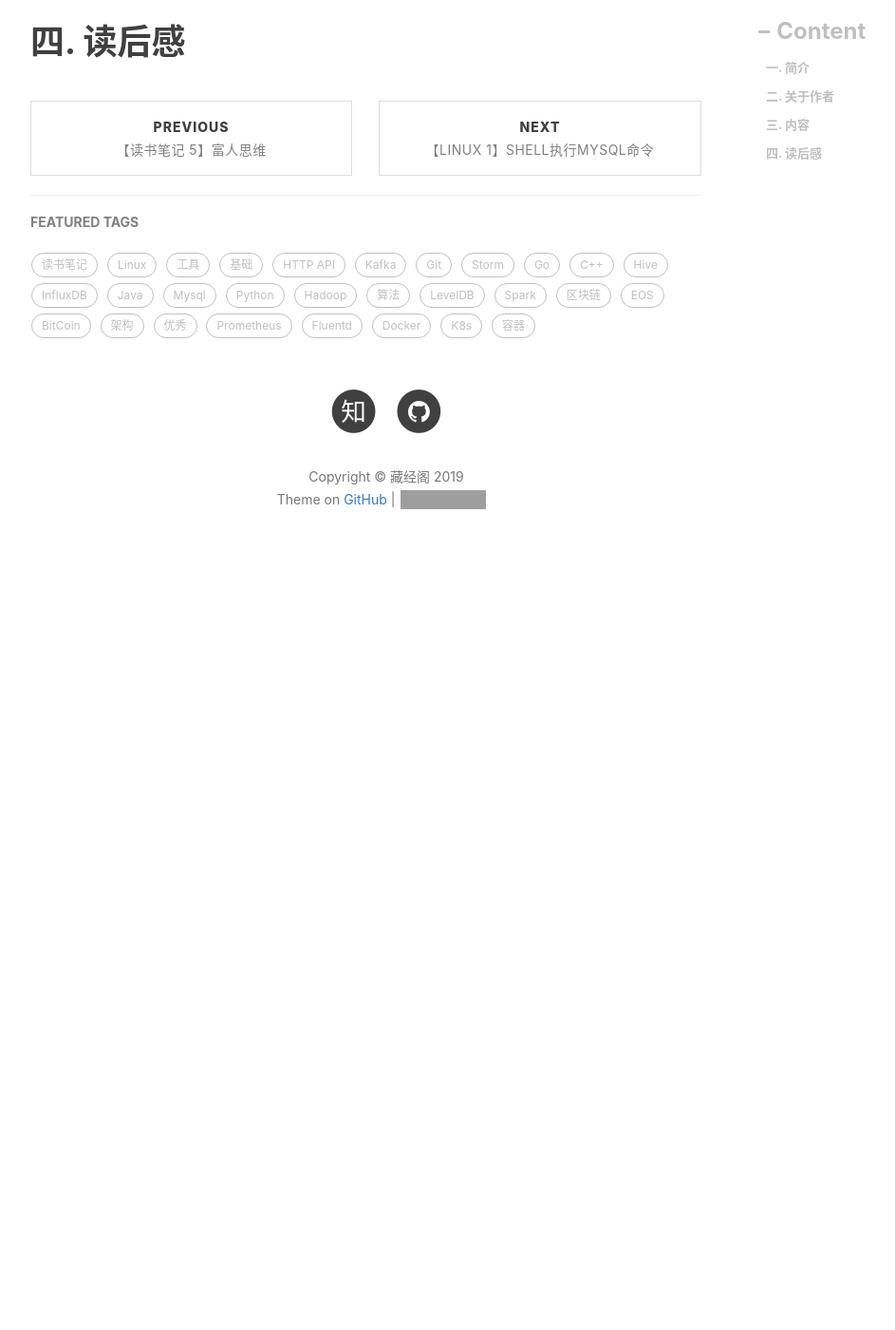
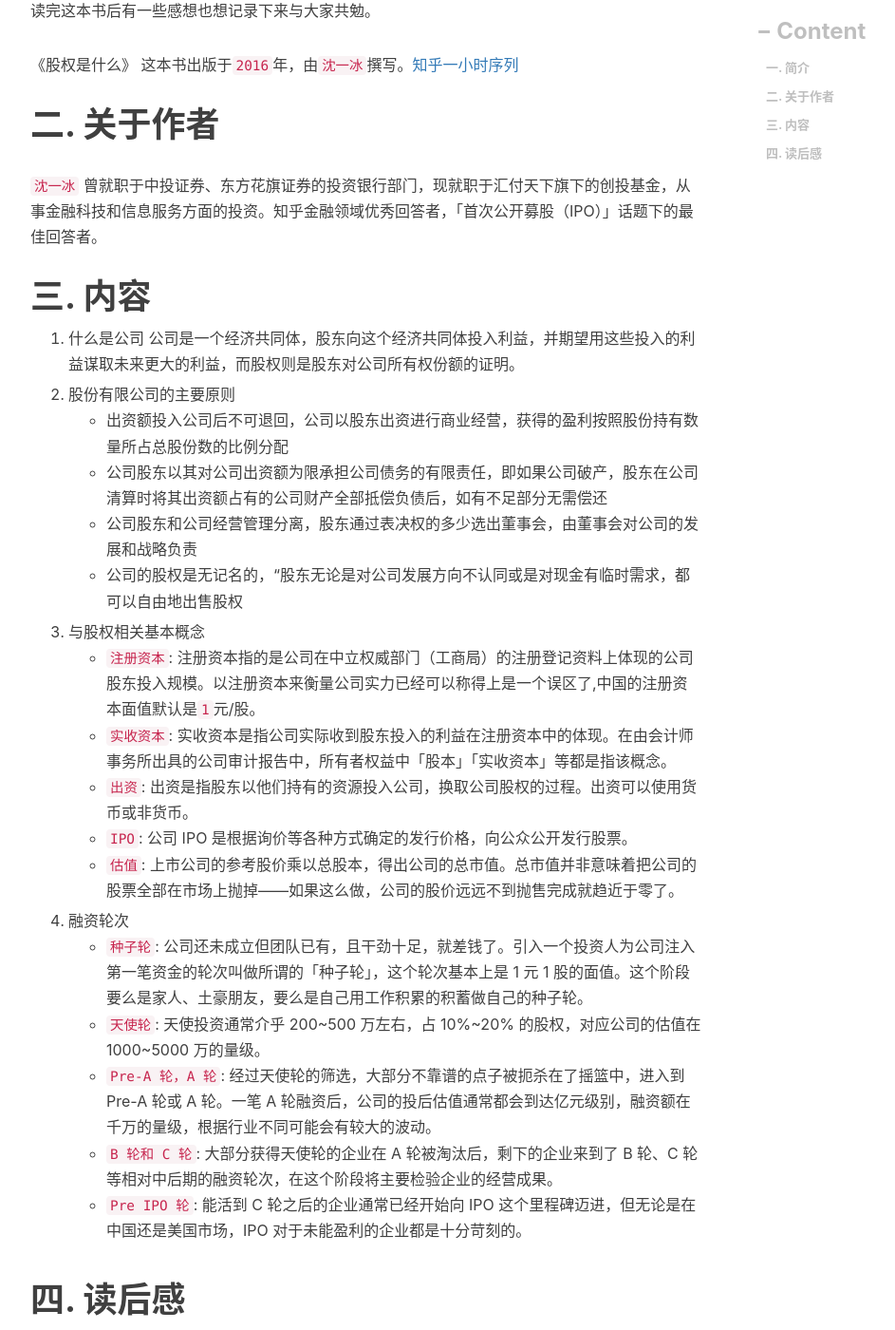
Before and after one commit to engru/chenguolin.github.io, a Jekyll site: the page built from _posts/2016-01-05-【读书笔记-6】股权是什么.md, in a window 1280 px wide and 1400 px high, scrolled down 690 px. Shown: the whole window at 95% size, without its empty margins (233-1176 px from the left). Built offline with Jekyll 4.4.1, drawn with Linux system fonts in a browser that asks for light colours; nearby versions of some CDN libraries; comment, search, counter and statistics services are not loaded; before the commit the page ends 1320 px from its top, so only the background shows below that; some of the changed text lies outside the part shown; grey boxes are pictures that could not be loaded.

Commit message:
Update 2016-01-05-【读书笔记-6】股权是什么.md

```diff
--- a/_posts/2016-01-05-【读书笔记-6】股权是什么.md
+++ b/_posts/2016-01-05-【读书笔记-6】股权是什么.md
@@ -7,12 +7,38 @@ tags:          #标签
 ---
 
 # 一. 简介
+前几周看完了知乎一小时序列 `沈一冰`老师写的《股权是什么》这本书。书是微信读书推荐的，于是前前后后就花了几个小时看了一下，大概了解了围绕在`股权`2个字相关的内容，自己感觉收获很大。
 
+这篇文章主要是简单的总结一下这本书说的主要内容，我会提炼出自己认为比较重要的一些点，同时读完这本书后有一些感想也想记录下来与大家共勉。
+
+《股权是什么》 这本书出版于`2016`年，由`沈一冰`撰写。[知乎一小时序列](https://github.com/chenguolin/chenguolin.github.io/tree/master/data/pdf/%E7%9F%A5%E4%B9%8E%E4%B8%80%E5%B0%8F%E6%97%B6%E5%BA%8F%E5%88%97%E4%B9%A6%E7%B1%8D)
 
 # 二. 关于作者
-
+`沈一冰` 曾就职于中投证券、东方花旗证券的投资银行部门，现就职于汇付天下旗下的创投基金，从事金融科技和信息服务方面的投资。知乎金融领域优秀回答者，「首次公开募股（IPO）」话题下的最佳回答者。
 
 # 三. 内容
+1. 什么是公司
+   公司是一个经济共同体，股东向这个经济共同体投入利益，并期望用这些投入的利益谋取未来更大的利益，而股权则是股东对公司所有权份额的证明。
+
+2. 股份有限公司的主要原则
+   + 出资额投入公司后不可退回，公司以股东出资进行商业经营，获得的盈利按照股份持有数量所占总股份数的比例分配
+   + 公司股东以其对公司出资额为限承担公司债务的有限责任，即如果公司破产，股东在公司清算时将其出资额占有的公司财产全部抵偿负债后，如有不足部分无需偿还
+   + 公司股东和公司经营管理分离，股东通过表决权的多少选出董事会，由董事会对公司的发展和战略负责
+   + 公司的股权是无记名的，“股东无论是对公司发展方向不认同或是对现金有临时需求，都可以自由地出售股权
+
+3. 与股权相关基本概念
+   + `注册资本`: 注册资本指的是公司在中立权威部门（工商局）的注册登记资料上体现的公司股东投入规模。以注册资本来衡量公司实力已经可以称得上是一个误区了,中国的注册资本面值默认是`1`元/股。
+   + `实收资本`: 实收资本是指公司实际收到股东投入的利益在注册资本中的体现。在由会计师事务所出具的公司审计报告中，所有者权益中「股本」「实收资本」等都是指该概念。
+   + `出资`: 出资是指股东以他们持有的资源投入公司，换取公司股权的过程。出资可以使用货币或非货币。
+   + `IPO`: 公司 IPO 是根据询价等各种方式确定的发行价格，向公众公开发行股票。
+   + `估值`: 上市公司的参考股价乘以总股本，得出公司的总市值。总市值并非意味着把公司的股票全部在市场上抛掉——如果这么做，公司的股价远远不到抛售完成就趋近于零了。
+
+4. 融资轮次
+   + `种子轮`: 公司还未成立但团队已有，且干劲十足，就差钱了。引入一个投资人为公司注入第一笔资金的轮次叫做所谓的「种子轮」，这个轮次基本上是 1 元 1 股的面值。这个阶段要么是家人、土豪朋友，要么是自己用工作积累的积蓄做自己的种子轮。
+   + `天使轮`: 天使投资通常介乎 200~500 万左右，占 10%~20% 的股权，对应公司的估值在 1000~5000 万的量级。
+   + `Pre-A 轮，A 轮`: 经过天使轮的筛选，大部分不靠谱的点子被扼杀在了摇篮中，进入到 Pre-A 轮或 A 轮。一笔 A 轮融资后，公司的投后估值通常都会到达亿元级别，融资额在千万的量级，根据行业不同可能会有较大的波动。
+   + `B 轮和 C 轮`: 大部分获得天使轮的企业在 A 轮被淘汰后，剩下的企业来到了 B 轮、C 轮等相对中后期的融资轮次，在这个阶段将主要检验企业的经营成果。
+   + `Pre IPO 轮`: 能活到 C 轮之后的企业通常已经开始向 IPO 这个里程碑迈进，但无论是在中国还是美国市场，IPO 对于未能盈利的企业都是十分苛刻的。
 
 
 # 四. 读后感
```
